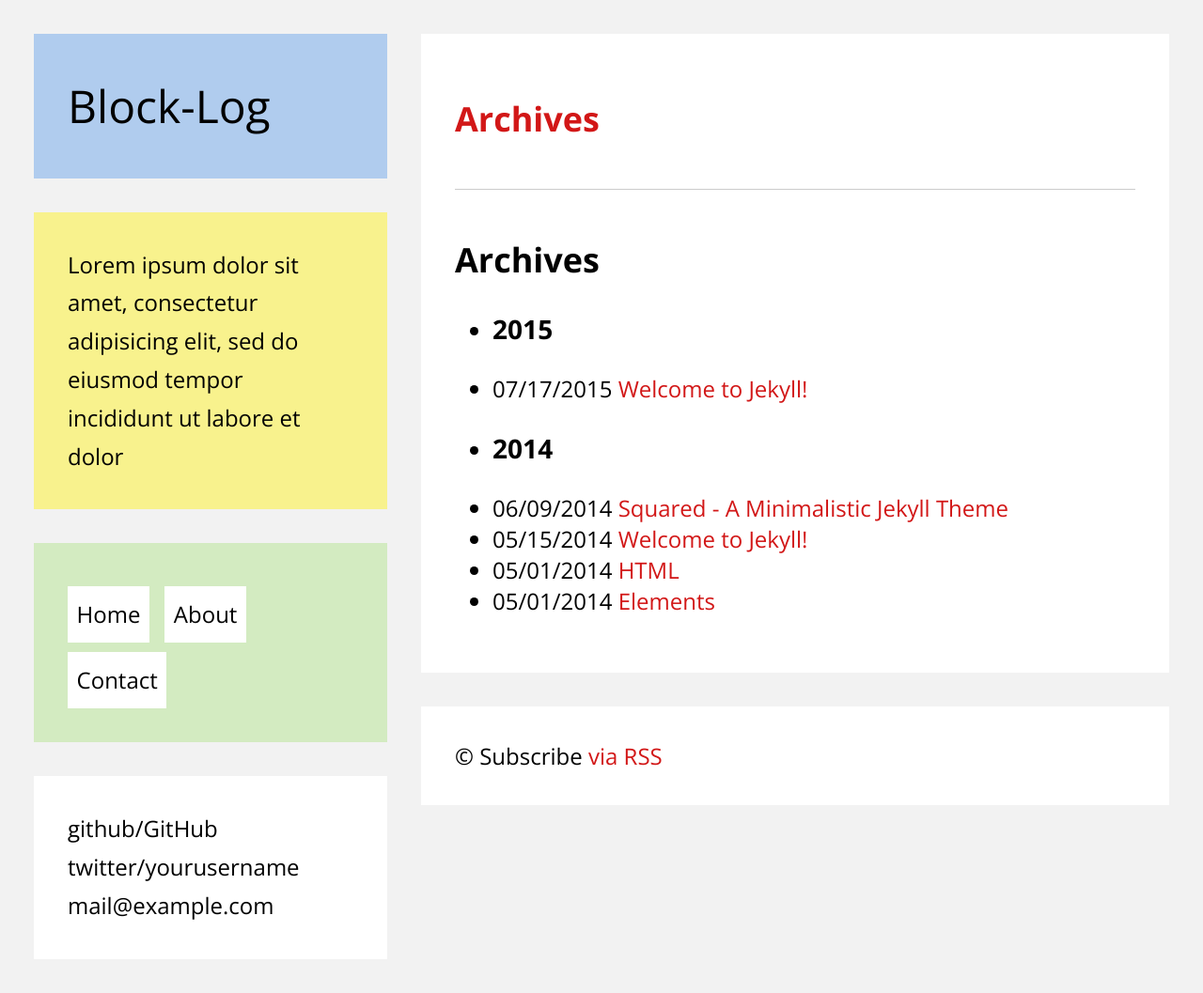
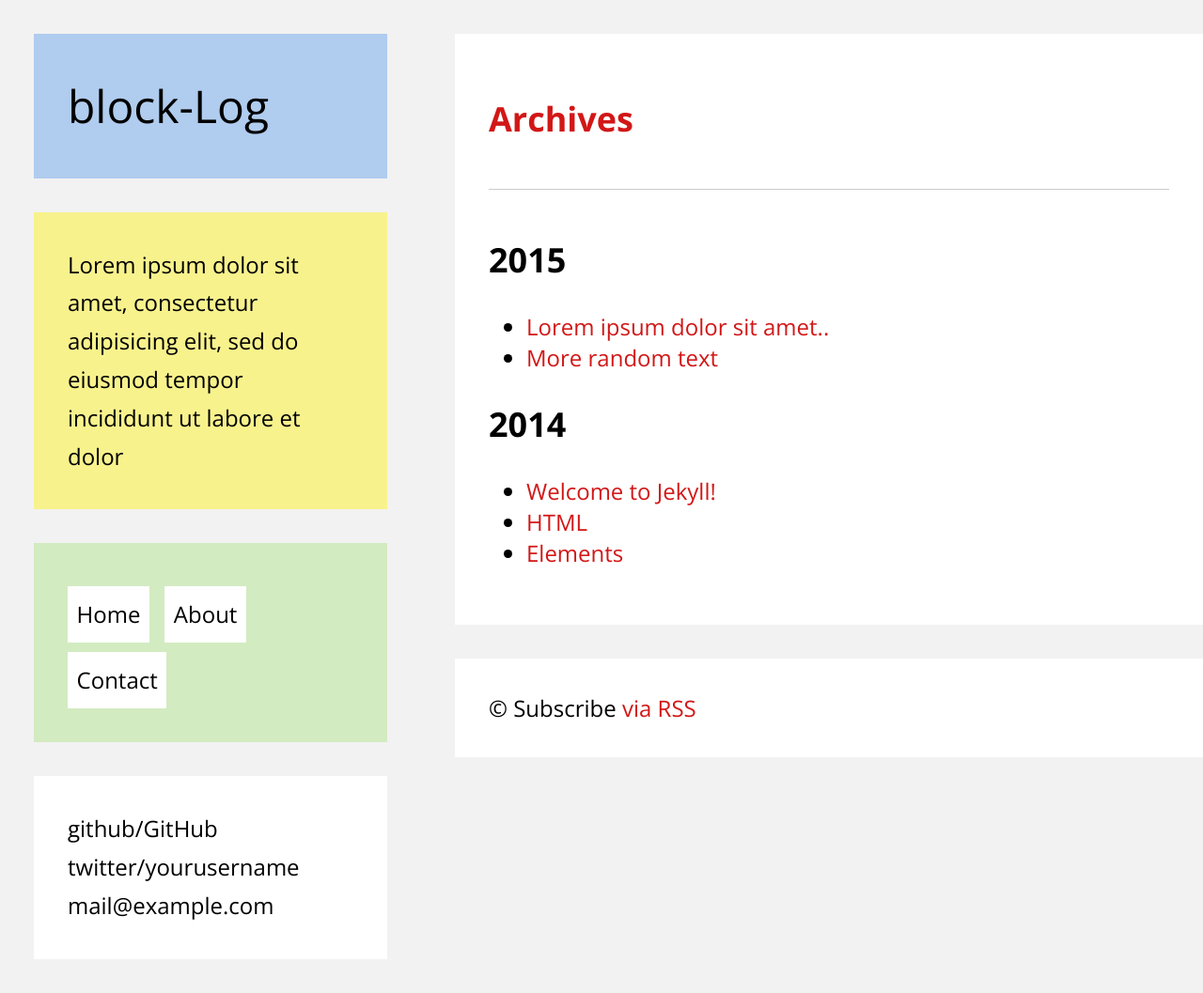
Before and after one commit to anandubajith/block-log, a Jekyll site: the page built from archive.html, in a window 1280 px wide. Shown: the whole page at 94% size. Built offline with Jekyll 4.4.1, drawn with Linux system fonts in a browser that asks for light colours.

Commit message:
finalizing v2

```diff
--- a/_config.yml
+++ b/_config.yml
@@ -1,5 +1,5 @@
 # Site settings
-title:        "Block-Log"
+title:        "block-Log"
 description:  "Lorem ipsum dolor sit amet, consectetur adipisicing elit, sed do eiusmod tempor incididunt ut labore et dolor"
 baseurl:      "" # the subpath of your site, e.g. /blog/
 url:          "http://yourdomain.com" # the base hostname & protocol for your site
--- a/_posts/2014-05-03-squared-jekyll.md
+++ /dev/null
@@ -1,76 +0,0 @@
----
-layout: post
-title:  "Squared - A Minimalistic Jekyll Theme"
-date:   2014-06-09 14:19:00
-categories: jekyll, themes
----
-<img src="/img/squared.png" title="Squared - A Minimalistic Jekyll Theme" alt="Squared - A Minimalistic Jekyll Theme">
-I have designed a new theme for my blog , its based on the colors of Flat UI and it is minimalistic.Today I share it with the world!!!.
-
-[Live Demo](http://anandu.info/squared)
-
-[Download](https://github.com/anandubajith/squared/archive/master.zip)
-
-[Github Repo](https://github.com/anandubajith/squared)
-
-
-Setting up
-====================
-To start you own blog, simply git clone the repository on github. You could also press the "fork" button on github.
-<pre><code>git clone https://github.com/anandubajith/squared.git</code></pre>
-Then you will need to edit the _config.yml file at the root of repository.
-
-To add your own posts, add a file to the _posts directory which has the name year-month-day-title.md.
-<br>Note - the file does not have to be markdown.
-
-To publish the post, just <code>git push</code> it to your own github repo and your set!
-
-Things to change on `_config.yml`
-====================
-There is a config file at the root called `_config.yml`. By Default it looks like:
-
-    name: Squared Theme
-    markdown: redcarpet
-    permalink: /:title
-    disqus-id: anandu
-    url: http%3A%2F%2Fanandu.info
-    twitter-username: anandubajith
-    author: Anandu
-
-You will need to change <code>name</code> , <code>url</code> , <code>twitter-username</code> and <code>author</code>. All others are optional, Here is what the variables mean.<br>
-
-<code>name</code> - The name of your jekyll site.<br>
-<code>markdown</code> - The preferred markdown to use. <br>
-<code>permalink</code> - the permalink to use for your posts.<br>
-<code>disqus-id</code> - the disqus id, if not set comments will not be shown.<br>
-<code>url</code> - The parsed URL of your site.<br>
-<code>twitter-username</code> - Your Twitter username , used while sharing.<br>
-<code>author</code> - Your Name!!.<br><br>
-
-For more information on Jekyll, visit their [wiki on github](https://github.com/mojombo/jekyll/wiki).
-
-For more information on github pages: [http://pages.github.com](http://pages.github.com).
-
-License
-====================
-The MIT License (MIT)
-
-Copyright (c) 2014 Anandu B Ajith
-
-Permission is hereby granted, free of charge, to any person obtaining a copy
-of this software and associated documentation files (the "Software"), to deal
-in the Software without restriction, including without limitation the rights
-to use, copy, modify, merge, publish, distribute, sublicense, and/or sell
-copies of the Software, and to permit persons to whom the Software is
-furnished to do so, subject to the following conditions:
-
-The above copyright notice and this permission notice shall be included in all
-copies or substantial portions of the Software.
-
-THE SOFTWARE IS PROVIDED "AS IS", WITHOUT WARRANTY OF ANY KIND, EXPRESS OR
-IMPLIED, INCLUDING BUT NOT LIMITED TO THE WARRANTIES OF MERCHANTABILITY,
-FITNESS FOR A PARTICULAR PURPOSE AND NONINFRINGEMENT. IN NO EVENT SHALL THE
-AUTHORS OR COPYRIGHT HOLDERS BE LIABLE FOR ANY CLAIM, DAMAGES OR OTHER
-LIABILITY, WHETHER IN AN ACTION OF CONTRACT, TORT OR OTHERWISE, ARISING FROM,
-OUT OF OR IN CONNECTION WITH THE SOFTWARE OR THE USE OR OTHER DEALINGS IN THE
-SOFTWARE.
--- /dev/null
+++ b/_posts/2015-07-17-lorem-ipsum.markdown
@@ -0,0 +1,11 @@
+---
+layout: post
+title:  "Lorem ipsum dolor sit amet.."
+date:   2015-07-17 12:36:09
+categories: jekyll update
+---
+Lorem ipsum dolor sit amet, consectetur adipisicing elit, sed do eiusmod tempor incididunt ut labore et dolore magna aliqua. Ut enim ad minim veniam, quis nostrud exercitation ullamco laboris nisi ut aliquip ex ea commodo consequat. Duis aute irure dolor in reprehenderit in voluptate velit esse cillum dolore eu fugiat nulla pariatur. Excepteur sint occaecat cupidatat non proident, sunt in culpa qui officia deserunt mollit anim id est laborum.
+
+Lorem ipsum dolor sit amet, consectetur adipisicing elit, sed do eiusmod tempor incididunt ut labore et dolore magna aliqua. Ut enim ad minim veniam, quis nostrud exercitation ullamco laboris nisi ut aliquip ex ea commodo consequat. Duis aute irure dolor in reprehenderit in voluptate velit esse cillum dolore eu fugiat nulla pariatur. Excepteur sint occaecat cupidatat non proident, sunt in culpa qui officia deserunt mollit anim id est laborum.
+
+Lorem ipsum dolor sit amet, consectetur adipisicing elit, sed do eiusmod tempor incididunt ut labore et dolore magna aliqua. Ut enim ad minim veniam, quis nostrud exercitation ullamco laboris nisi ut aliquip ex ea commodo consequat. Duis aute irure dolor in reprehenderit in voluptate velit esse cillum dolore eu fugiat nulla pariatur. Excepteur sint occaecat cupidatat non proident, sunt in culpa qui officia deserunt mollit anim id est laborum.
--- /dev/null
+++ b/_posts/2015-07-17-more-random-text.md
@@ -0,0 +1,122 @@
+---
+layout: post
+title:  "More random text"
+date:   2015-05-15 18:44:35
+categories: random text
+---
+<p>OK, so images can get quite complicated as we have a few variables to work with! For example the image below has had a caption entered in the WordPress image upload dialog box, this creates a [caption] shortcode which then in turn wraps the whole thing in a <code>div</code> with inline styling! Maybe one day they'll be able to use the <code>figure</code> and <code>figcaption</code> elements for all this. Additionally, images can be wrapped in links which, if you're using anything other than <code>color</code> or <code>text-decoration</code> to style your links can be problematic.</p>
+<div id="attachment_28" class="wp-caption alignnone" style="width: 510px"><a href="#"><img src="http://www.wpfill.me.s3-website-us-east-1.amazonaws.com/img/img_large.png" alt="Your Alt Tag" title="bmxisbest" width="500" height="300" class="size-large wp-image-28"></a><p class="wp-caption-text">This is the optional caption.</p></div>
+<p>The next issue we face is image alignment, users get the option of <em>None</em>, <em>Left</em>, <em>Right</em> &amp; <em>Center</em>. On top of this, they also get the options of <em>Thumbnail</em>, <em>Medium</em>, <em>Large</em> &amp; <em>Fullsize</em>. You'll probably want to add floats to style the image position so important to remember to clear these to stop images popping below the bottom of your articles.</p>
+<img src="http://www.wpfill.me.s3-website-us-east-1.amazonaws.com/img/img_medium.png" alt="Your Alt Title" title="Your Title" width="300" height="200" class="alignright size-medium wp-image-28">
+<img src="http://www.wpfill.me.s3-website-us-east-1.amazonaws.com/img/img_thumb.png" alt="Your Alt Title" title="Your Title" width="150" height="150" class="alignleft size-thumbnail wp-image-28">
+<img class="aligncenter size-medium wp-image-28" title="Your Title" src="http://www.wpfill.me.s3-website-us-east-1.amazonaws.com/img/img_medium.png" alt="Your Alt Title" width="300" height="200">
+<img src="http://www.wpfill.me.s3-website-us-east-1.amazonaws.com/img/img_full.png" alt="Your Alt Title" title="Your Title" width="840" height="300" class="alignnone size-full wp-image-28">
+<p>Additionally, to add further confusion, images can be wrapped inside paragraph content, lets test some examples here.<img src="http://www.wpfill.me.s3-website-us-east-1.amazonaws.com/img/img_medium.png" alt="Your Alt Title" title="Your Title" width="300" height="200" class="alignright size-medium wp-image-28">
+Vivamus sagittis lacus vel augue laoreet rutrum faucibus dolor auctor. Maecenas sed diam eget risus varius blandit sit amet non magna. Aenean lacinia bibendum nulla sed consectetur.<img src="http://www.wpfill.me.s3-website-us-east-1.amazonaws.com/img/img_thumb.png" alt="Your Alt Title" title="Your Title" width="150" height="150" class="alignleft size-thumbnail wp-image-28">Vivamus sagittis lacus vel augue laoreet rutrum faucibus dolor auctor. Maecenas sed diam eget risus varius blandit sit amet non magna. Aenean lacinia bibendum nulla sed consectetur.<img src="http://www.wpfill.me.s3-website-us-east-1.amazonaws.com/img/img_thumb.png" alt="Your Alt Title" title="Your Title" width="150" height="150" class="aligncenter size-thumbnail wp-image-28">Aenean lacinia bibendum nulla sed consectetur. Aenean eu leo quam. Pellentesque ornare sem lacinia quam venenatis vestibulum. Donec ullamcorper nulla non metus auctor fringilla. Aenean lacinia bibendum nulla sed consectetur.</p>
+<p>And then... Finally, users can insert a WordPress [gallery], which is kinda ugly and comes with some CSS stuck into the page to style it (which doesn't actually validate, nor does the markup for the gallery). The amount of columns in the gallery is also changable by the user, but the default is three so we'll work with that for our example with an added fouth image to test verticle spacing.</p>
+<style type="text/css">#gallery-1{margin:auto;}#gallery-1 .gallery-item{float:left;margin-top:10px;text-align:center;width:33%;}#gallery-1 img{border:2px solid #cfcfcf;}#gallery-1 .gallery-caption{margin-left:0;}</style>
+
+<div id="gallery-1" class="gallery galleryid-1 gallery-columns-3 gallery-size-thumbnail"><dl class="gallery-item">
+<dt class="gallery-icon">
+<a href="#" title="Your Title"><img width="150" height="150" src="http://www.wpfill.me.s3-website-us-east-1.amazonaws.com/img/img_thumb.png" class="attachment-thumbnail" alt="Your Alt Title" title="Your Title"></a>
+</dt></dl><dl class="gallery-item">
+<dt class="gallery-icon">
+<a href="#" title="Your Title"><img width="150" height="150" src="http://www.wpfill.me.s3-website-us-east-1.amazonaws.com/img/img_thumb.png" class="attachment-thumbnail" alt="Your Alt Title" title="Your Title"></a>
+</dt></dl><dl class="gallery-item">
+<dt class="gallery-icon">
+<a href="#" title="Your Title"><img width="150" height="150" src="http://www.wpfill.me.s3-website-us-east-1.amazonaws.com/img/img_thumb.png" class="attachment-thumbnail" alt="Your Alt Title" title="Your Title"></a>
+</dt></dl><br style="clear: both"><dl class="gallery-item">
+<dt class="gallery-icon">
+<a href="#" title="Your Title"><img width="150" height="150" src="http://www.wpfill.me.s3-website-us-east-1.amazonaws.com/img/img_thumb.png" class="attachment-thumbnail" alt="Your Alt Title" title="Your Title"></a>
+</dt></dl>
+<br style="clear: both;">
+</div>
+
+<table>
+<thead>
+<tr>
+<th>Table Head Column One</th>
+<th>Table Head Column Two</th>
+<th>Table Head Column Three</th>
+</tr>
+</thead>
+<tfoot>
+<tr>
+<td>Table Footer Column One</td>
+<td>Table Footer Column Two</td>
+<td>Table Footer Column Three</td>
+</tr>
+</tfoot>
+<tbody>
+<tr>
+<td>Table Row Column One</td>
+<td>Short Text</td>
+<td>Testing a table cell with a longer amount of text to see what happens, you're not using tables for site layouts are you?</td>
+</tr>
+<tr>
+<td>Table Row Column One</td>
+<td>Table Row Column Two</td>
+<td>Table Row Column Three</td>
+</tr>
+<tr>
+<td>Table Row Column One</td>
+<td>Table Row Column Two</td>
+<td>Table Row Column Three</td>
+</tr>
+<tr>
+<td>Table Row Column One</td>
+<td>Table Row Column Two</td>
+<td>Table Row Column Three</td>
+</tr>
+<tr>
+<td>Table Row Column One</td>
+<td>Table Row Column Two</td>
+<td>Table Row Column Three</td>
+</tr>
+</tbody>
+</table>
+
+<ol>
+<li>Ordered list item one.</li>
+<li>Ordered list item two.</li>
+<li>Ordered list item three.</li>
+<li>Ordered list item four.</li>
+<li>By the way, Wordpress does not let you create nested lists through the visual editor.</li>
+</ol>
+
+<ul>
+<li>Unordered list item one.</li>
+<li>Unordered list item two.</li>
+<li>Unordered list item three.</li>
+<li>Unordered list item four.</li>
+<li>By the way, Wordpress does not let you create nested lists through the visual editor.</li>
+</ul>
+
+<blockquote>
+Currently WordPress blockquotes are just wrapped in blockquote tags and have no clear way for the user to define a source. Maybe one day they'll be more semantic (and easier to style) like the version below.
+</blockquote>
+<blockquote cite="http://html5doctor.com/blockquote-q-cite/">
+<p>HTML5 comes to our rescue with the footer element, allowing us to add semantically separate information about the quote.</p>
+<footer>
+<cite>
+<a href="http://html5doctor.com/blockquote-q-cite/">Oli Studholme, HTML5doctor.com</a>
+</cite>
+</footer>
+</blockquote>
+
+<h1>Level One Heading</h1>
+<h2>Level Two Heading</h2>
+<h3>Level Three Heading</h3>
+<h4>Level Four Heading</h4>
+<h5>Level Five Heading</h5>
+<h6>Level Six Heading</h6>
+
+<p>This is a standard paragraph created using the WordPress TinyMCE text editor. It has a <strong>strong tag</strong>, an <em>em tag</em> and a <del>strikethrough</del> which is actually just the del element. There are a few more inline elements which are not in the WordPress admin but we should check for incase your users get busy with the copy and paste. These include <cite>citations</cite>, <abbr title="abbreviation">abbr</abbr>, bits of <code>code</code> and <var>variables</var>, <q>inline quotations</q>, <ins datetime="2011-12-08T20:19:53+00:00">inserted text</ins>, text that is <s>no longer accurate</s> or something <mark>so important</mark> you might want to mark it. We can also style subscript and superscript characters like C0<sub>2</sub>, here is our 2<sup>nd</sup> example. If they are feeling non-semantic they might even use <b>bold</b>, <i>italic</i>, <big>big</big> or <small>small</small> elements too.&nbsp;Incidentally, these HTML4.01 tags have been given new life and semantic meaning in HTML5, you may be interested in reading this <a title="HTML5 Semantics" href="http://csswizardry.com/2011/01/html5-and-text-level-semantics">article by Harry Roberts</a> which gives a nice excuse to test a link.&nbsp;&nbsp;It is also worth noting in the "kitchen sink" view you can also add <span style="text-decoration: underline;">underline</span>&nbsp;styling and set <span style="color: #ff0000;">text color</span> with pesky inline CSS.</p>
+<p style="text-align: left;">Additionally, WordPress also sets text alignment with inline styles, like this left aligned paragraph.&nbsp;Aenean eu leo quam. Pellentesque ornare sem lacinia quam venenatis vestibulum. Cras mattis consectetur purus sit amet fermentum.</p>
+<p style="text-align: right;">This is a right aligned paragraph.&nbsp;Aenean eu leo quam. Pellentesque ornare sem lacinia quam venenatis vestibulum. Cras mattis consectetur purus sit amet fermentum.</p>
+<p style="text-align: justify;">This is a justified paragraph.&nbsp;Aenean eu leo quam. Pellentesque ornare sem lacinia quam venenatis vestibulum. Cras mattis consectetur purus sit amet fermentum.</p>
+<p style="padding-left: 30px;">Finally, you also have the option of an indented paragraph.&nbsp;Aenean eu leo quam. Pellentesque ornare sem lacinia quam venenatis vestibulum. Cras mattis consectetur purus sit amet fermentum.</p> <p>And last, and by no means least, users can also apply the <code>Address</code> tag to text like this:</p> <address>123 Example Street,
+Testville,
+West Madeupsburg,
+CSSland,
+1234</address> <p>...so there you have it, all our text elements</p>
--- a/_sass/_layout.scss
+++ b/_sass/_layout.scss
@@ -47,6 +47,22 @@ p {
     }
 }
 
+.main-content {
+  width: 65%;
+  float:right;
+  padding:0;
+
+  a {
+    color: #d21717;
+    &:hover,
+    &:focus {
+      color: #E40000;
+    }
+  }
+  .module {
+    margin-right: 0;
+  }
+}
 
 
 /*****************************************************************************/
@@ -73,19 +89,6 @@ nav {
   .module {
     padding-top: $spacing-unit;
   }
-}
-
-article p a:hover {
-    background: $link-hover;
-    border: 0;
-    color: #fff !important;
-}
-
-
-article p a {
-    border-bottom: .125em solid #ccc;
-    padding: 0 0 .15em 0;
-    display: inline;
 }
 
 /*****************************************************************************/
@@ -123,20 +126,18 @@ header {
 /*
 /*****************************************************************************/
 
-.main-content {
-  width: 65%;
-  float:right;
-  padding:0;
-
-  a {
-    color: #d21717;
-    &:hover,
-    &:focus {
-      color: #E40000;
+article {
+  p {
+    a {
+      border-bottom: .125em solid #ccc;
+      padding: 0 0 .15em 0;
+      display: inline;
+      &:hover {
+        background: $link-hover;
+        border: 0;
+        color: #fff !important;
+      }
     }
-  }
-  .module {
-    margin-left: 0;
   }
 }
 
@@ -146,6 +147,7 @@ time {
     top: 0.75em;
     right: 0.75em;
 }
+
 hr {
     height: 1px;
     border: 0;
--- a/archive.html
+++ b/archive.html
@@ -3,20 +3,24 @@ layout: page
 title: Archives
 permalink: /archives/
 ---
-<h2>Archives</h2>
-<ul>
-  {% for post in site.posts %}
+{% for post in site.posts  %}
+    {% capture this_year %}{{ post.date | date: "%Y" }}{% endcapture %}
+    {% capture next_year %}{{ post.previous.date | date: "%Y" }}{% endcapture %}
 
-    {% unless post.next %}
-      <li><h3>{{ post.date | date: '%Y' }}</h3></li>
+    {% if forloop.first %}
+    <h2 id="{{ this_year }}-ref">{{this_year}}</h2>
+    <ul>
+    {% endif %}
+
+    <li><a href="{{ post.url }}">{{ post.title }}</a></li>
+
+    {% if forloop.last %}
+    </ul>
     {% else %}
-      {% capture year %}{{ post.date | date: '%Y' }}{% endcapture %}
-      {% capture nyear %}{{ post.next.date | date: '%Y' }}{% endcapture %}
-      {% if year != nyear %}
-        <li><h3>{{ post.date | date: '%Y' }}</h3></li>
-      {% endif %}
-    {% endunless %}
-
-    <li>{{ post.date | date:"%m/%d/%Y" }} <a href="{{ post.url }}">{{ post.title }}</a></li>
-  {% endfor %}
-</ul>
+        {% if this_year != next_year %}
+        </ul>
+        <h2 id="{{ next_year }}-ref">{{next_year}}</h2>
+        <ul>
+        {% endif %}
+    {% endif %}
+{% endfor %}
```
Also changed, not shown: _posts/2015-07-17-welcome-to-jekyll.markdown (deleted, +0 -25 lines), README.md, images/block-log.png (added).
